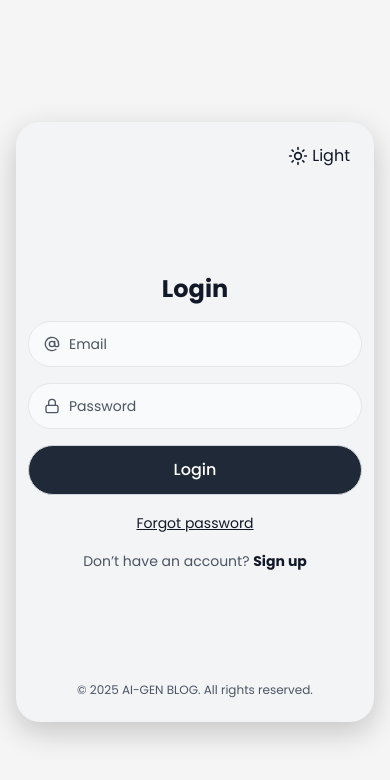
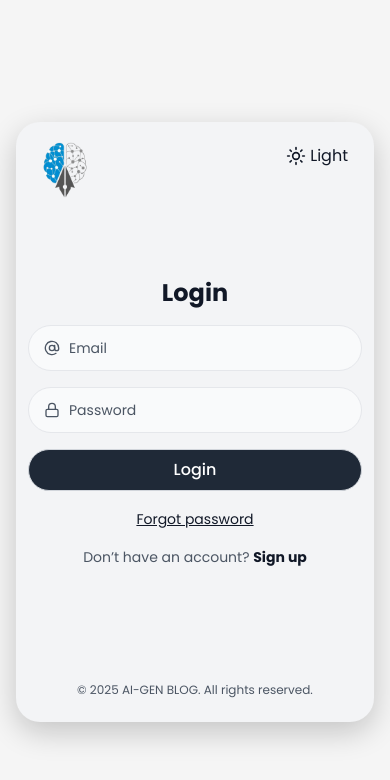
Before and after one commit to CoderMohib/AI-Blog-Gen, a React (Vite) app in the folder frontend/: page /login in a window 390 px wide. Shown: the top 780 px of the page. Built offline with nearby package versions, Linux system fonts and the light colour scheme; no server answers.

Commit message:
add logo in small screens

```diff
--- a/frontend/src/components/atoms/FormSubmitBtn.jsx
+++ b/frontend/src/components/atoms/FormSubmitBtn.jsx
@@ -8,7 +8,8 @@ const Button = ({ type = "button", children, className = "", ...props }) => {
         w-full
         sm:w-50
         m-auto
-        py-3
+        py-2
+        sm:py-3
         rounded-full
         bg-button-dark-hover
         text-button-dark-text
--- a/frontend/src/layout/AuthLayout.jsx
+++ b/frontend/src/layout/AuthLayout.jsx
@@ -2,14 +2,18 @@ import ReservedRights from "@/components/atoms/ReservedRights";
 import SideSection from "@/components/SideSection";
 import ThemeToggle from "@/components/ThemeToggle";
 import React from "react";
-
+import logo from "@/assets/mainlogo.png";
 export default function AuthLayout({ children }) {
   return (
     <div className="min-h-screen bg-background text-text flex items-center justify-center p-4 sm:p-8 md:p-16">
       <div className="flex flex-col lg:flex-row w-full max-w-screen-2xl min-h-[600px] sm:min-h-[650px] bg-card-muted lg:bg-card rounded-3xl shadow-[0_10px_30px_var(--shadow-color)] overflow-hidden">
         <SideSection />
         <div className="w-full min-h-[600px] sm:min-h-[650px] lg:w-1/2 flex flex-col items-center justify-center md:p-12 relative">
-          <ThemeToggle className="absolute right-0 top-4 md:right-3" />
+          <div className="flex flex-col items-center rounded-full  w-20 h-20 justify-center absolute left-2 sm:left-4 top-2 sm:top-4 md:right-3 lg:hidden">
+            <img src={logo} alt="Logo" className="" />
+          </div>
+          <ThemeToggle className="absolute right-0.5 top-4 sm:top-6 md:right-4" />
+
           {children}
           <ReservedRights className="absolute bottom-6 left-1/2 transform -translate-x-1/2" />
         </div>
```
